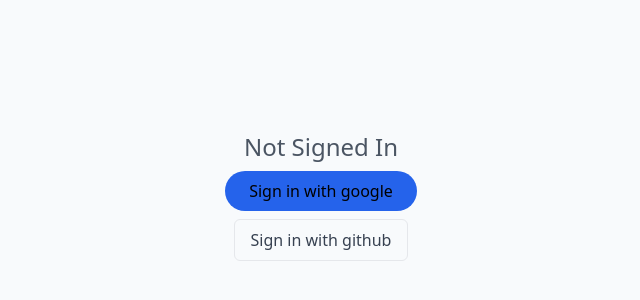
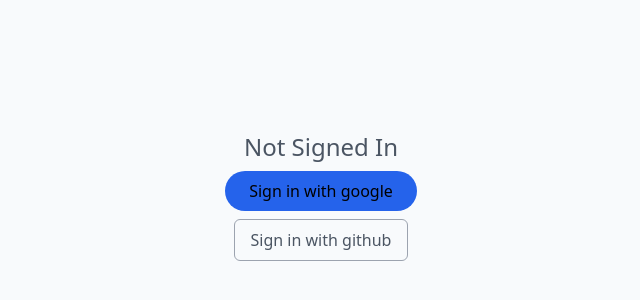
Before and after one commit to TLRKiliann/next-chat, a Next.js app in the folder my-app/: page /login in a window 1280 px wide. Shown: the part 200-500 px from the top of the page, without its empty margins (319-959 px from the left). Built offline with nearby package versions, Linux system fonts and the light colour scheme; no server answers.

Commit message:
btn github ui improved

```diff
--- a/my-app/app/(auth)/login/page.tsx
+++ b/my-app/app/(auth)/login/page.tsx
@@ -19,7 +19,7 @@ export default function Login() {
         >
           Sign in with google
         </button>
-        <button className="text-gray-700 border transition trasform duration-200
+        <button className="text-gray-600 border border-gray-400 transition trasform duration-200
           hover:scale-105 py-2 px-4 rounded-md hover:shadow mb-2"
           onClick={() => signIn('github')}
         >
```
